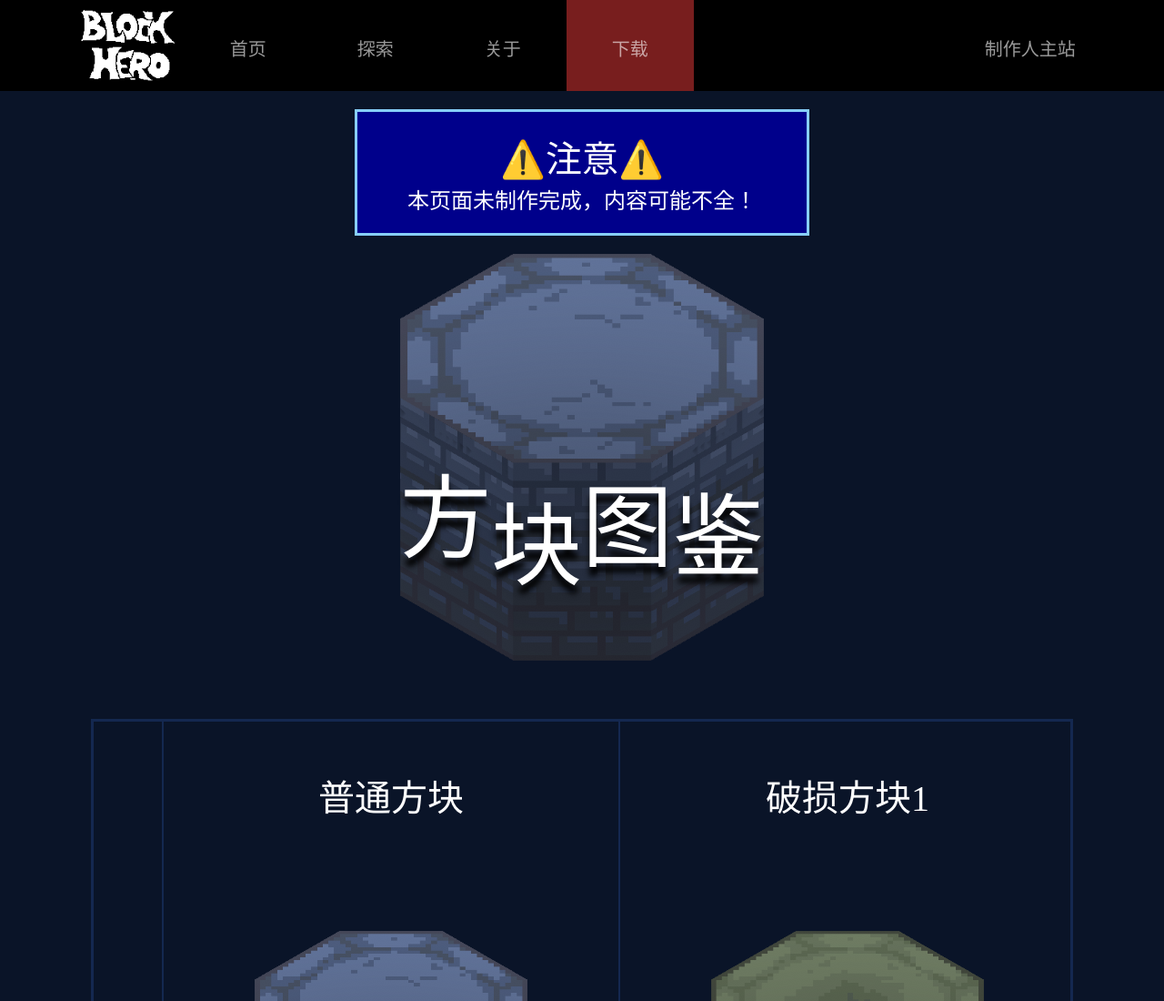
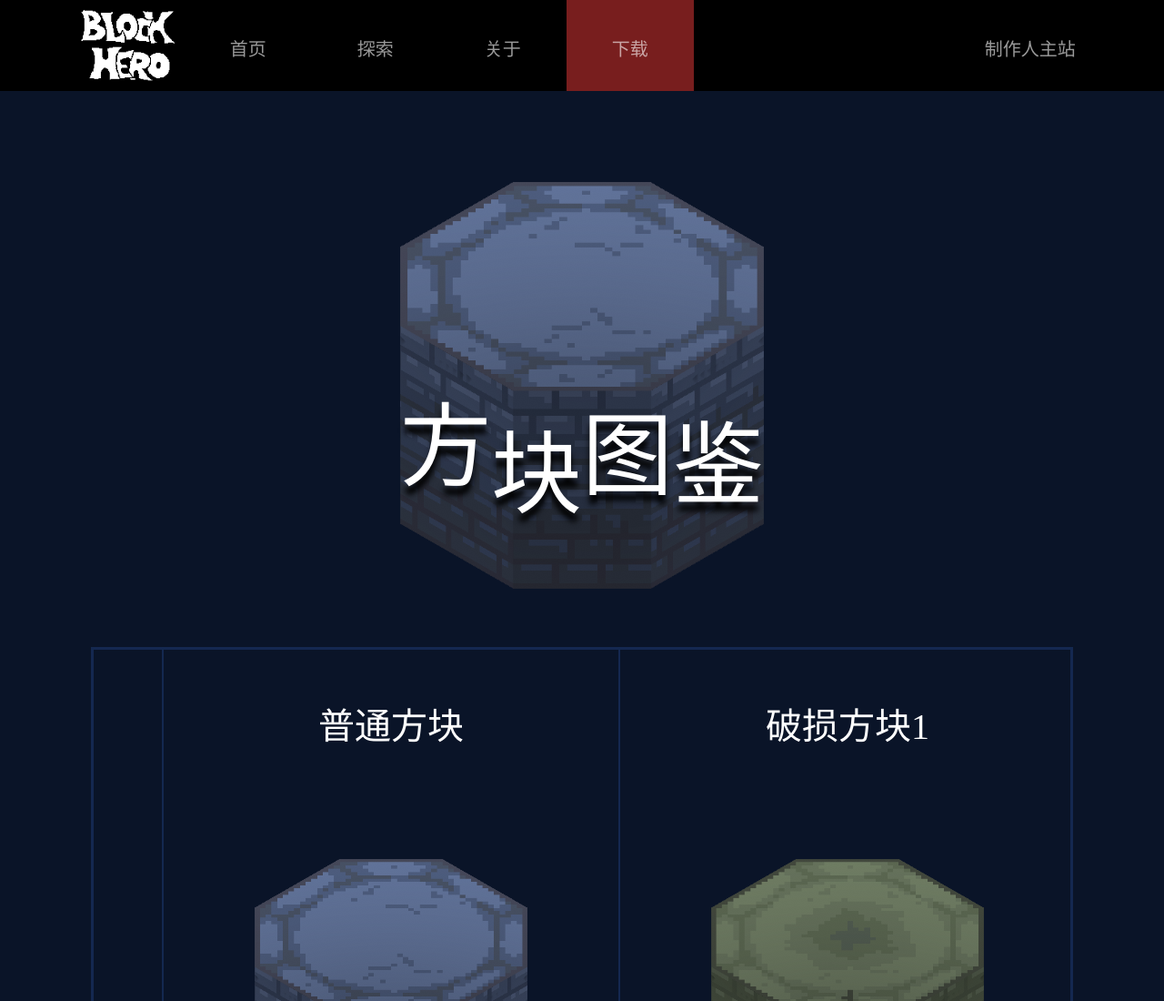
Before and after one commit to ShuninYu/BlockHero, a plain HTML site: page discover/index.html in a window 1280 px wide. Shown: the top 1100 px of the page at 91% size. Drawn offline with Linux system fonts and the light colour scheme.

Commit message:
Update index.html

```diff
--- a/discover/index.html
+++ b/discover/index.html
@@ -26,10 +26,7 @@
                     </div>
                 </div>
 
-                <div style="border: lightskyblue solid; background-color: darkblue; margin: 20px auto; padding: 20px; max-width: 500px; text-align: center;">
-                    <h1 style="font-size: 40px;">⚠️注意⚠️</h1>
-                    <h2>本页面未制作完成，内容可能不全！</h2>
-                </div>
+                <div style="height: 100px;"></div>
 
                 <!--方块图鉴-->
                 <div class="header">
```
